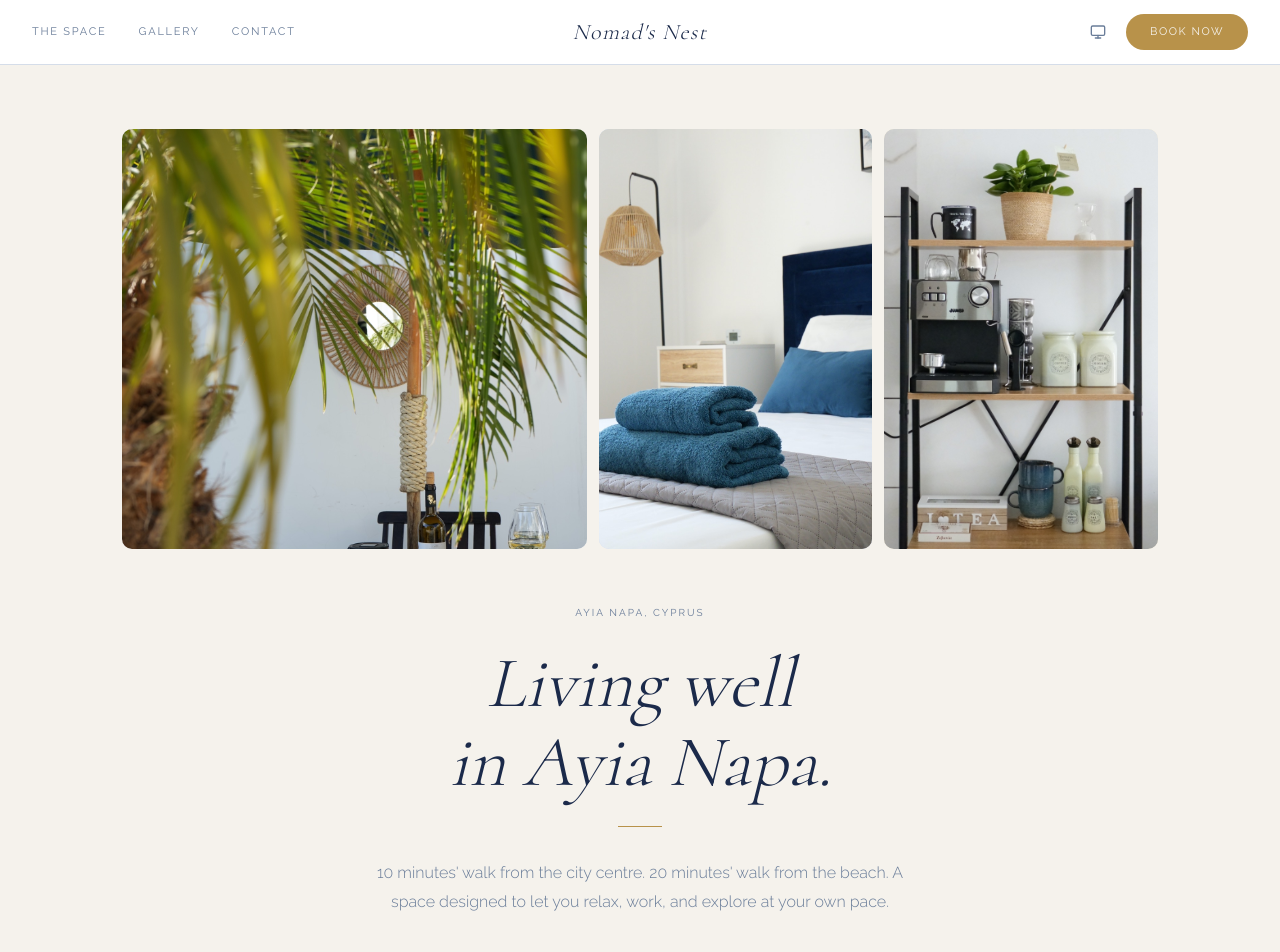
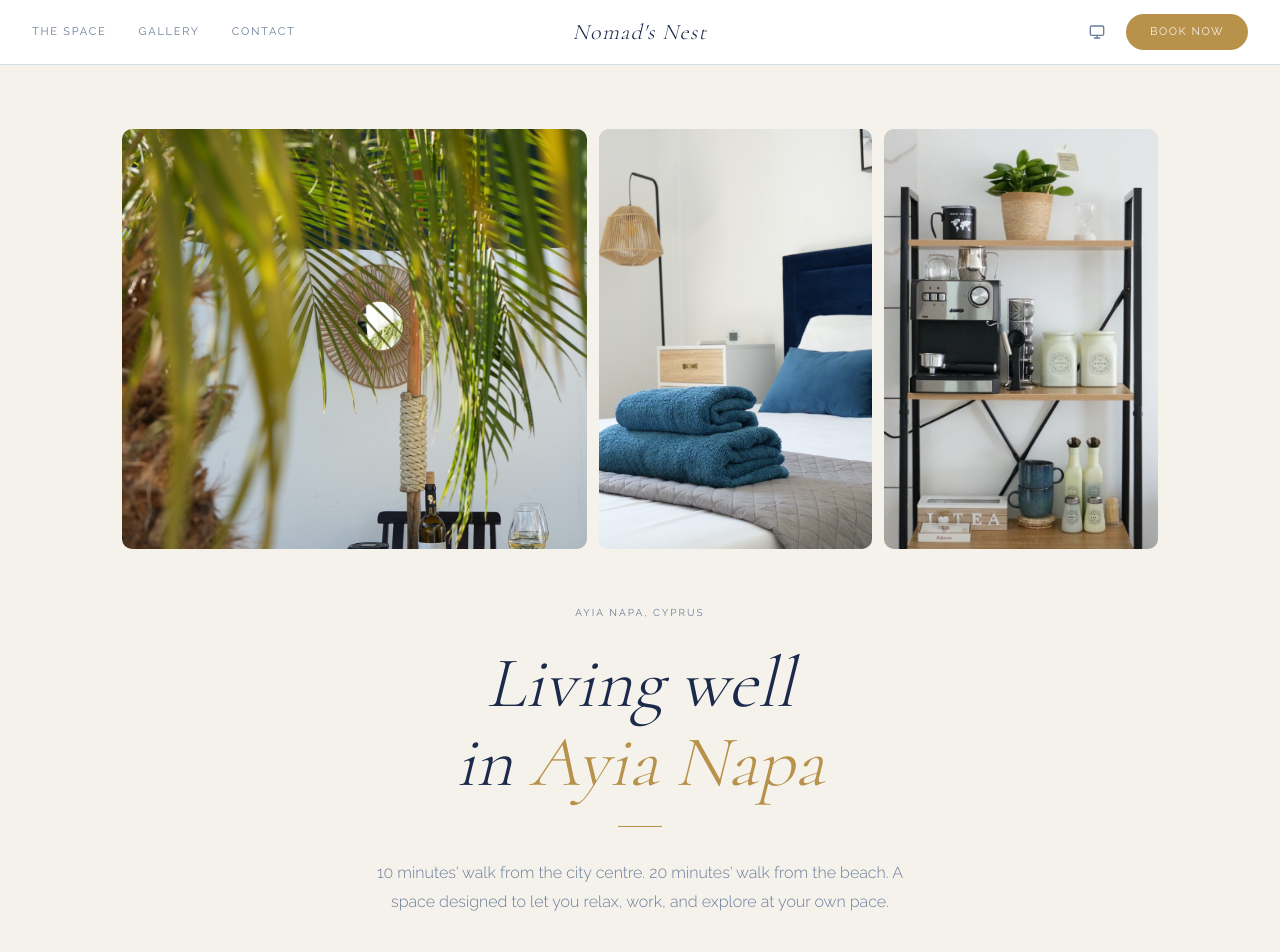
Before and after one commit to cmin764/nomads-nest, a Next.js app: page / in a window 1280 px wide. Shown: the top 952 px of the page. Built offline with nearby package versions, Linux system fonts and the light colour scheme.

Commit message:
Gold italic Ayia Napa, theme toggle gold hover, drop heading punctuation

```diff
--- a/src/app/guide/page.tsx
+++ b/src/app/guide/page.tsx
@@ -17,7 +17,7 @@ export default function GuidePage() {
       {/* Hero */}
       <div className="relative bg-card border-b border-border py-16 px-4 text-center">
         <h1 className="font-heading text-4xl sm:text-5xl text-foreground mb-4">
-          Welcome to Your <em className="italic text-primary">Ayia Napa</em> Getaway!
+          Welcome to Your <em className="italic text-primary">Ayia Napa</em> Getaway
         </h1>
         <p className="text-muted-foreground text-lg max-w-2xl mx-auto">
           Everything you need to know for a comfortable, carefree stay at Nomad&apos;s Nest.
--- a/src/app/page.tsx
+++ b/src/app/page.tsx
@@ -80,7 +80,7 @@ export default function HomePage() {
             className="font-heading italic font-light text-[clamp(48px,6vw,72px)] leading-[1.1] mb-6"
             style={{ color: "var(--text)" }}
           >
-            Living well<br />in Ayia Napa.
+            Living well<br />in <em className="italic text-primary">Ayia Napa</em>
           </h1>
           {/* Gold divider bar */}
           <div
--- a/src/components/layout/header.tsx
+++ b/src/components/layout/header.tsx
@@ -71,8 +71,7 @@ export default function Header() {
             <button
               onClick={cycle}
               aria-label="Toggle theme"
-              className="p-2 rounded-full transition-colors hover:bg-[var(--surface-alt)]"
-              style={{ color: "var(--muted-text)" }}
+              className="p-2 rounded-full border border-transparent transition-[border-color,color] cursor-pointer text-[var(--muted-text)] hover:border-[var(--gold)] hover:text-[var(--gold)]"
               title={`Theme: ${theme}`}
             >
               <ThemeIcon theme={theme} />
@@ -87,8 +86,7 @@ export default function Header() {
             <button
               onClick={cycle}
               aria-label="Toggle theme"
-              className="p-2 rounded-full transition-colors hover:bg-[var(--surface-alt)]"
-              style={{ color: "var(--muted-text)" }}
+              className="p-2 rounded-full border border-transparent transition-[border-color,color] cursor-pointer text-[var(--muted-text)] hover:border-[var(--gold)] hover:text-[var(--gold)]"
             >
               <ThemeIcon theme={theme} />
             </button>
```
